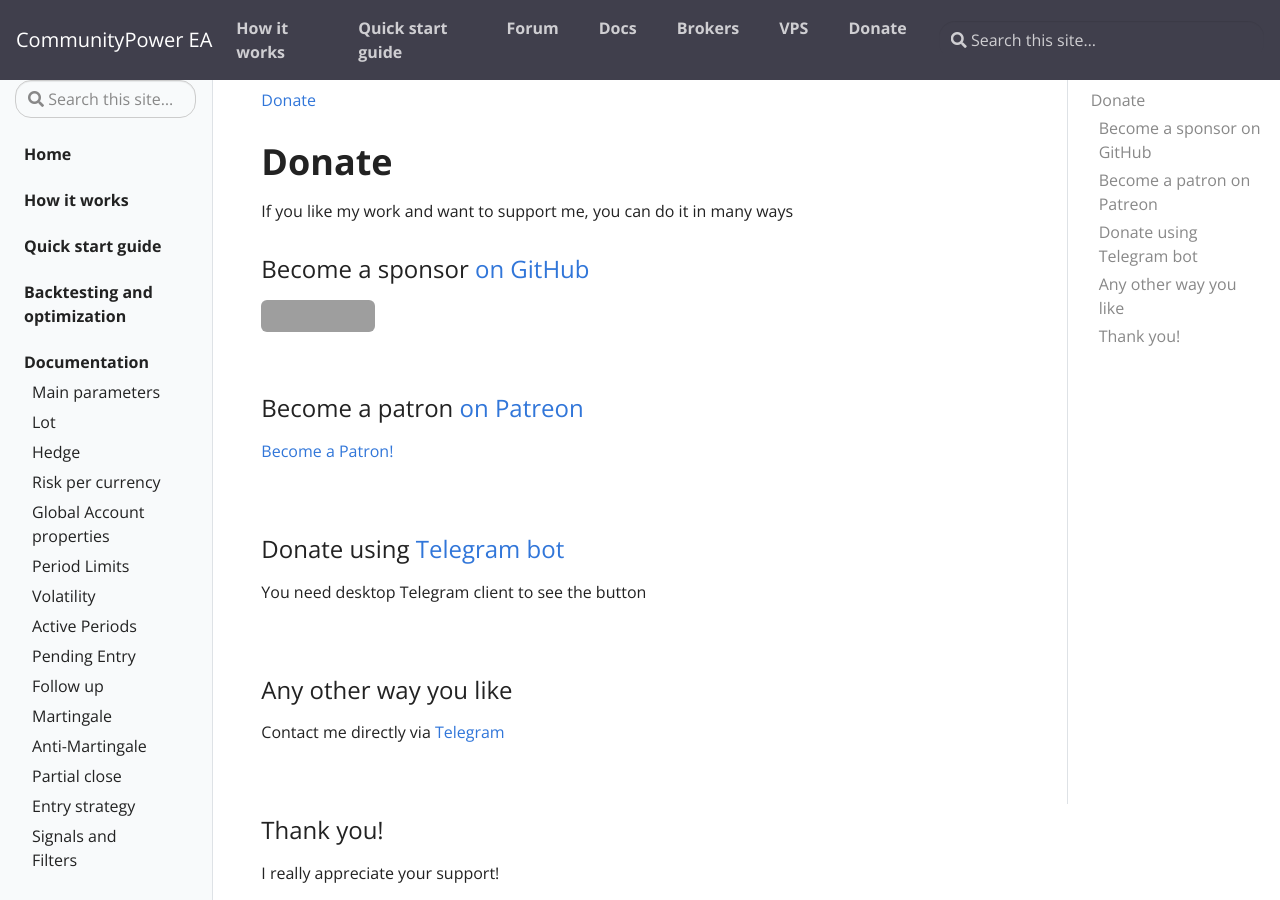
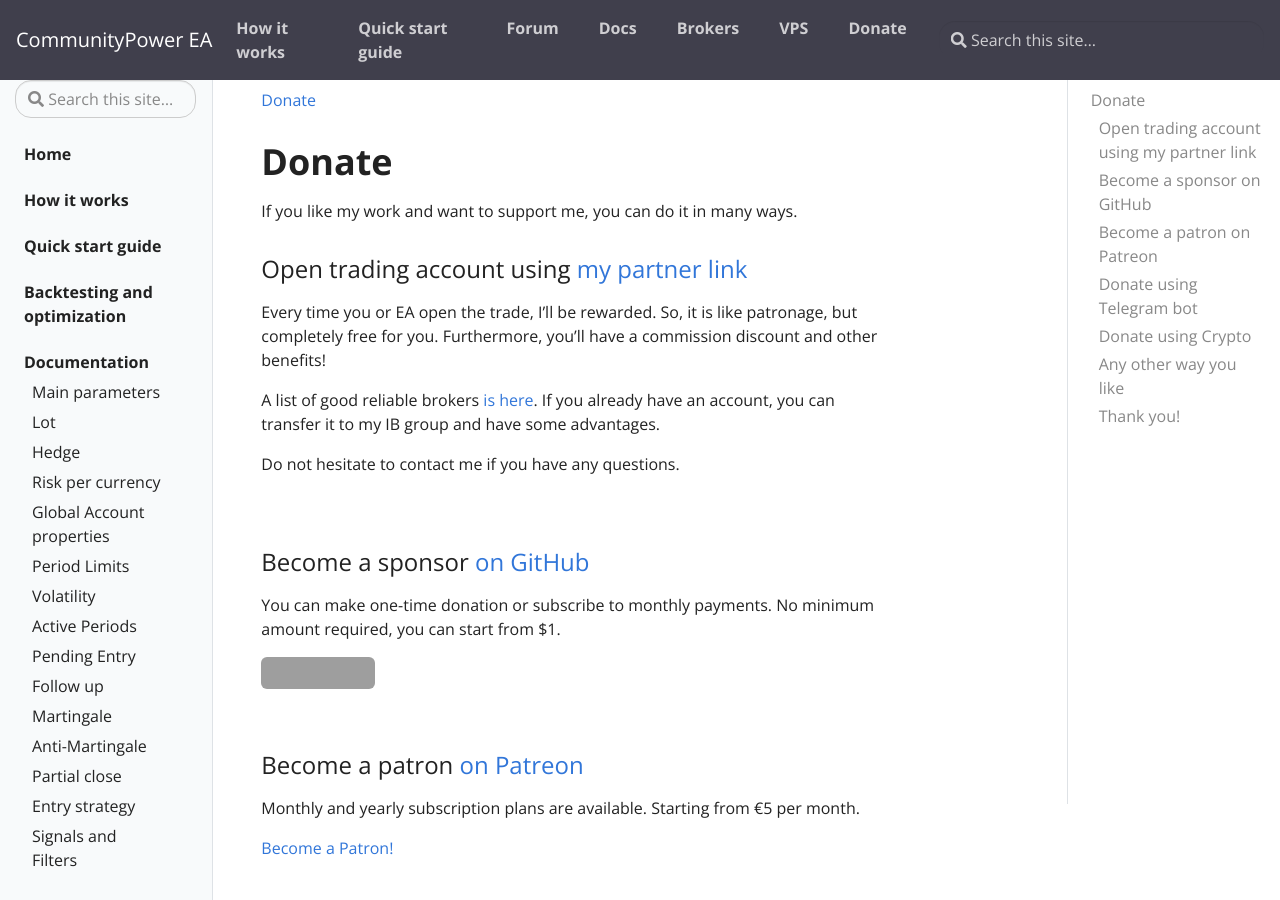
Before and after one commit to komposter/CommunityPowerEA.com, a Jekyll site: the page built from pages/donate.md, in a window 1280 px wide and 900 px high. Built offline with Jekyll 4.4.1, drawn with Linux system fonts in a browser that asks for light colours; comment, search, counter and statistics services are not loaded; some of the changed text lies outside the part shown; grey boxes are pictures that could not be loaded.

Commit message:
Content change

```diff
--- a/pages/donate.md
+++ b/pages/donate.md
@@ -6,14 +6,28 @@
 
 # Donate
 
-If you like my work and want to support me, you can do it in many ways
+If you like my work and want to support me, you can do it in many ways.
+
+### Open trading account using [my partner link](/brokers)
+Every time you or EA open the trade, I’ll be rewarded. So, it is like patronage, but completely free for you. Furthermore, you’ll have a commission discount and other benefits!
+
+A list of good reliable brokers [is here](/brokers). If you already have an account, you can transfer it to my IB group and have some advantages.
+
+Do not hesitate to contact me if you have any questions.
+
+<br />
 
 ### Become a sponsor [on GitHub](https://github.com/sponsors/komposter)
+
+You can make one-time donation or subscribe to monthly payments. No minimum amount required, you can start from $1.
+
 <iframe src="https://github.com/sponsors/komposter/button" title="Sponsor komposter" height="32" width="114" style="border: 0; border-radius: 6px;"></iframe>
 
 <br />
 
 ### Become a patron [on Patreon](https://www.patreon.com/CommunityPower)
+
+Monthly and yearly subscription plans are available. Starting from €5 per month.
 
 <a href="https://www.patreon.com/bePatron?u=37685431" data-patreon-widget-type="become-patron-button">Become a Patron!</a><script async src="https://c6.patreon.com/becomePatronButton.bundle.js"></script>
 
@@ -21,16 +35,29 @@
 
 ### Donate using [Telegram bot](https://t.me/CommunityPowerNews/44)
 
-You need desktop Telegram client to see the button
+Make a one-time payment with your VISA/MasterCard for any amount you like, starting from €5.
+
+You need desktop Telegram client to perform the payment.
+
+<br />
+
+### Donate using Crypto
+
+- USDT via Tron (TRC20): TKinCoaXJM5EEbVfftHuHJcUhZHbCFoUej
+- USDT via BNB Smart Chain (BEP20): 0xf386a4dc8b2ff796a7fd44624908952774f01550
+- BTC via BNB Smart Chain (BEP20): 0xf386a4dc8b2ff796a7fd44624908952774f01550
+- Via [Binance pay](https://www.binance.com/en/my/wallet/account/payment/send): Pay ID 223113105 (komposter)
 
 <br />
 
 ### Any other way you like
 
-Contact me directly via [Telegram](https://t.me/komposterius)
+Contact me directly via [Telegram](https://t.me/komposterius), we’ll find a solution.
 
 <br />
 
 ### Thank you!
 
-I really appreciate your support!
+I really appreciate your support ❤️
+
+And I'll do my best to make the EA better and better.
```
